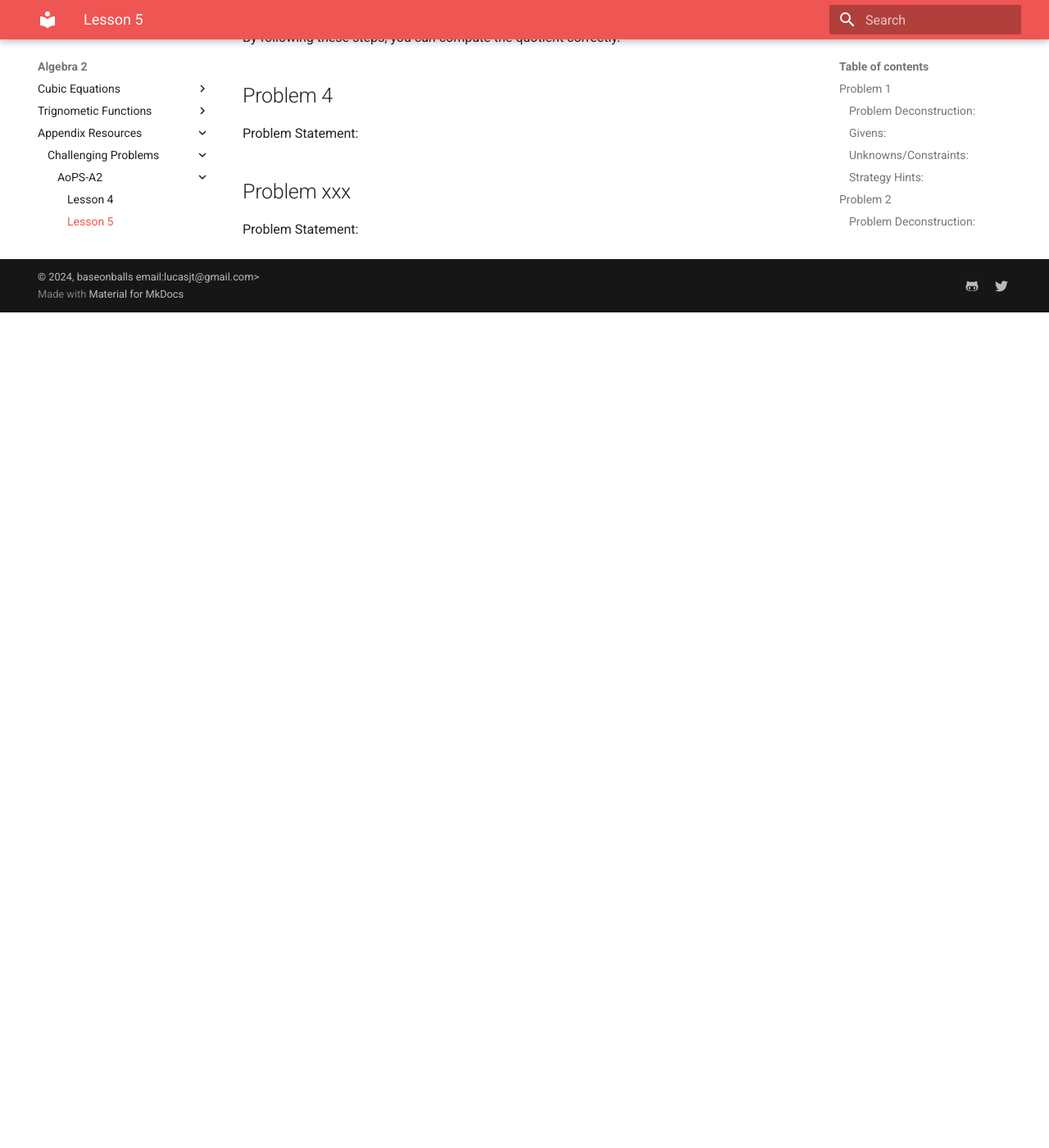
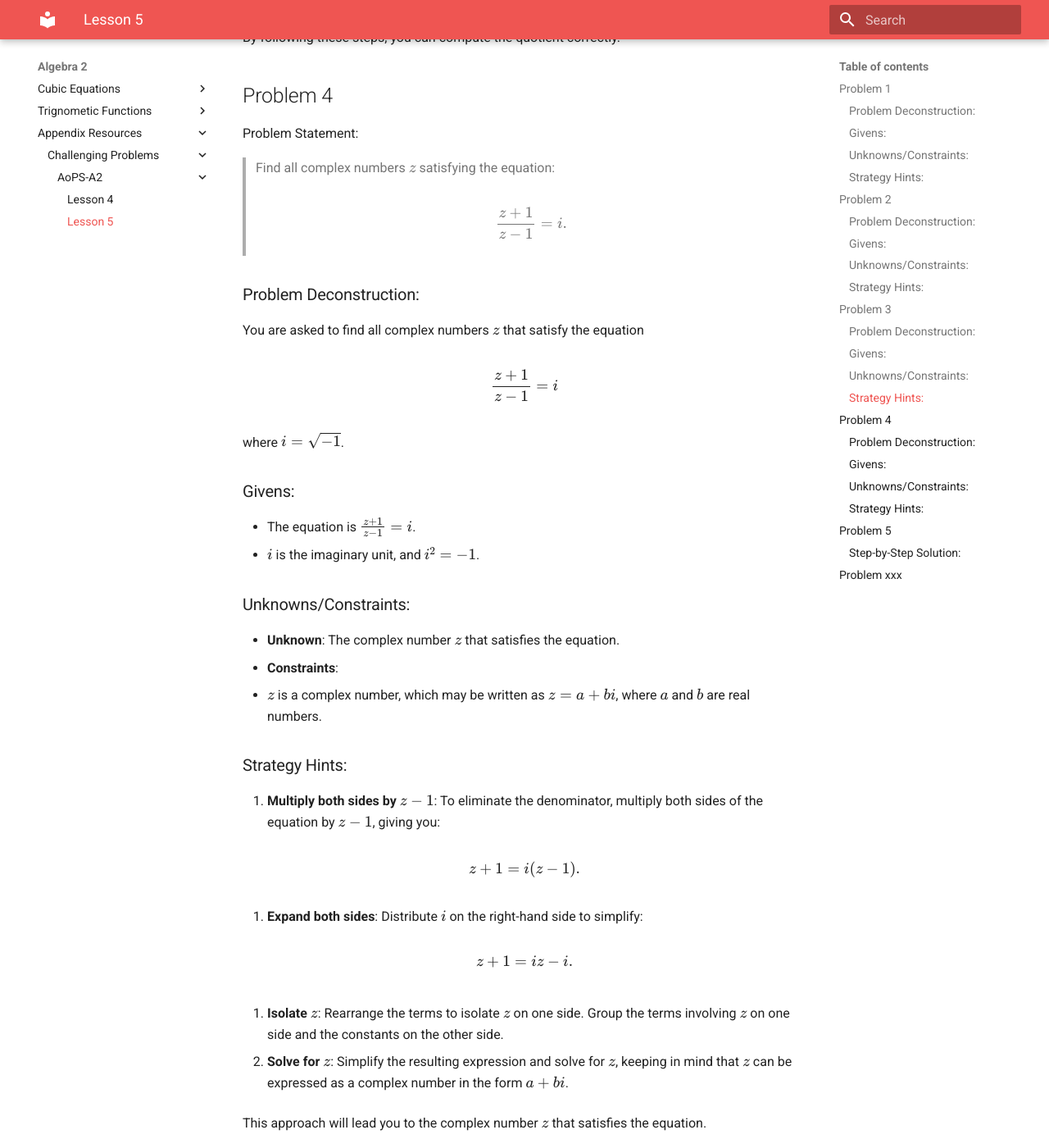
Before and after one commit to baseonballs/mpower-sitedocs, an MkDocs documentation site: the page built from site-docs/mathematics/a2/hw/aops/hw.05.md, in a window 1280 px wide and 1400 px high, scrolled down 3737 px. Shown: the whole window at 82% size. Built offline with MkDocs 1.6.1 and Material for MkDocs 9.7.7, drawn with Linux system fonts in a browser that asks for light colours; formulas are drawn with MathJax 3; before the commit the page ends 4118 px from its top, so only the background shows below that; some of the changed text lies outside the part shown.

Commit message:
problem 5 of hw5

```diff
--- a/site-docs/mathematics/a2/hw/aops/hw.05.md
+++ b/site-docs/mathematics/a2/hw/aops/hw.05.md
@@ -127,7 +127,93 @@
 ## Problem 4
 
 Problem Statement:
+>Find all complex numbers $z$ satisfying the equation:
 >
+\[
+    \frac{z+1}{z-1} = i.
+\]
+
+### Problem Deconstruction:
+
+You are asked to find all complex numbers \( z \) that satisfy the equation
+
+\[
+\frac{z+1}{z-1} = i
+\]
+
+where \( i = \sqrt{-1} \).
+
+### Givens:
+
+- The equation is \( \frac{z+1}{z-1} = i \).
+- \( i \) is the imaginary unit, and \( i^2 = -1 \).
+
+### Unknowns/Constraints:
+
+- **Unknown**: The complex number \( z \) that satisfies the equation.
+- **Constraints**:
+  - \( z \) is a complex number, which may be written as \( z = a + bi \), where \( a \) and \( b \) are real numbers.
+
+### Strategy Hints:
+
+1. **Multiply both sides by \( z-1 \)**: To eliminate the denominator, multiply both sides of the equation by \( z-1 \), giving you:
+
+\[
+z + 1 = i(z - 1).
+\]
+
+2. **Expand both sides**: Distribute \( i \) on the right-hand side to simplify:
+
+\[
+z + 1 = iz - i.
+\]
+
+3. **Isolate \( z \)**: Rearrange the terms to isolate \( z \) on one side. Group the terms involving \( z \) on one side and the constants on the other side.
+
+4. **Solve for \( z \)**: Simplify the resulting expression and solve for \( z \), keeping in mind that \( z \) can be expressed as a complex number in the form \( a + bi \).
+
+This approach will lead you to the complex number \( z \) that satisfies the equation.
+
+## Problem 5
+
+Problem Statement:
+>Compute $(2i-6)(5+i)$, where $i^2=-1$.
+
+Express your answer in the form $a+bi$, where $a$ and $b$ are real numbers.
+
+We are tasked with computing \( (2i - 6)(5 + i) \) and expressing the result in the form \( a + bi \), where \( a \) and \( b \) are real numbers.
+
+### Step-by-Step Solution:
+
+1. **Expand using the distributive property** (FOIL):
+
+\[
+(2i - 6)(5 + i) = (2i)(5) + (2i)(i) + (-6)(5) + (-6)(i)
+\]
+
+2. **Simplify each term**:
+
+   - \( (2i)(5) = 10i \)
+   - \( (2i)(i) = 2i^2 = 2(-1) = -2 \) (since \( i^2 = -1 \))
+   - \( (-6)(5) = -30 \)
+   - \( (-6)(i) = -6i \)
+
+3. **Combine like terms**:
+
+\[
+10i - 2 - 30 - 6i = (-2 - 30) + (10i - 6i)
+\]
+
+\[
+= -32 + 4i
+\]
+
+Thus, the result is:
+
+\[
+\boxed{-32 + 4i}
+\]
+
 
 ## Problem xxx
 
```
